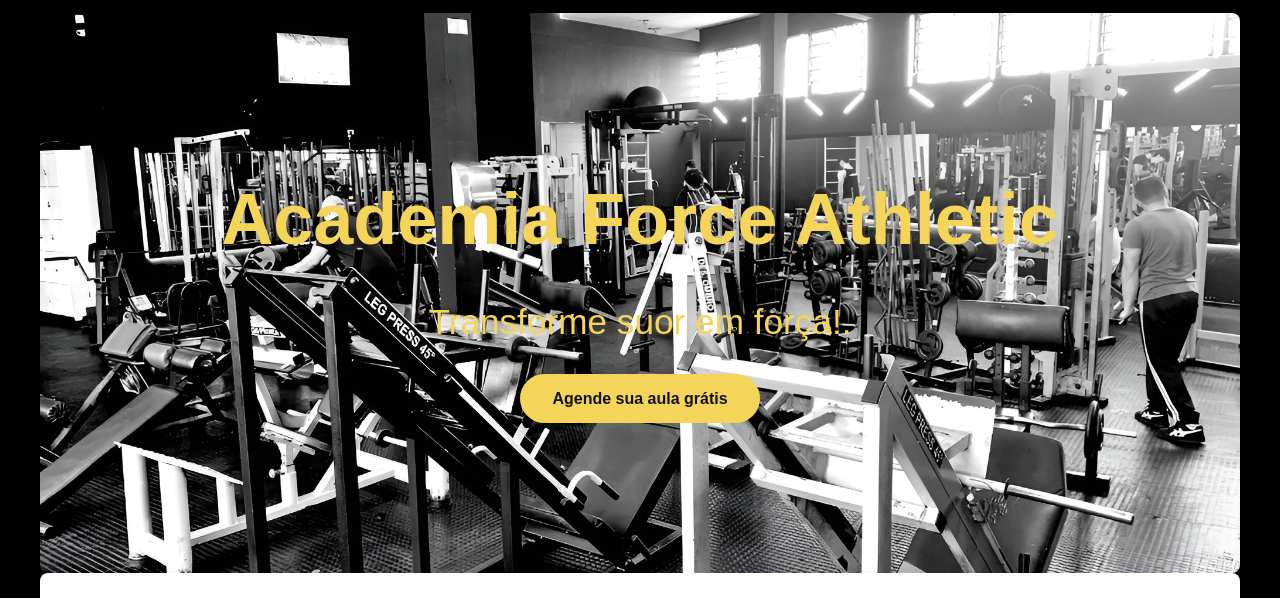
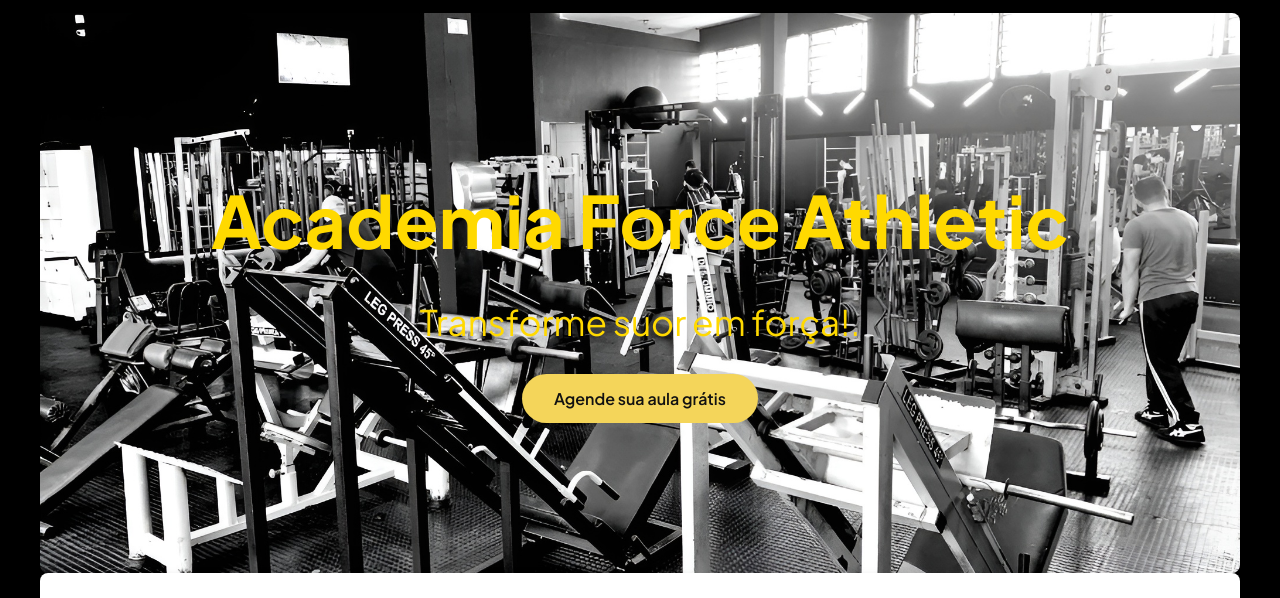
Before and after one commit to Gabriel-Tobias/Extensao-Force, a plain HTML site: page index.html in a window 1280 px wide. Shown: the part 202-800 px from the top of the page. Drawn offline with Linux system fonts and the light colour scheme.

Commit message:
Update index.html

```diff
--- a/index.html
+++ b/index.html
@@ -4,6 +4,9 @@
   <meta charset="UTF-8" />
   <meta name="viewport" content="width=device-width, initial-scale=1" />
   <title> Academia Force Athletic</title>
+  <link rel="preconnect" href="https://fonts.googleapis.com">
+<link rel="preconnect" href="https://fonts.gstatic.com" crossorigin>
+<link href="https://fonts.googleapis.com/css2?family=Plus+Jakarta+Sans:ital,wght@0,200..800;1,200..800&display=swap" rel="stylesheet">
   <style>
     /* Reset básico */
     * {
@@ -12,8 +15,9 @@
       box-sizing: border-box;
     }
 
+
     body {
-      font-family: Arial, sans-serif;
+      font-family: 'Plus Jakarta Sans', sans-serif;
       background: #000000;
       color: #222;
       line-height: 1.6;
@@ -46,7 +50,7 @@
     background-size: cover;
     background-position: center;
     background-repeat: no-repeat;
-    color: #f4d55a;
+    color: #ffd900;
     display: flex;
     flex-direction: column;
     justify-content: center;
```
